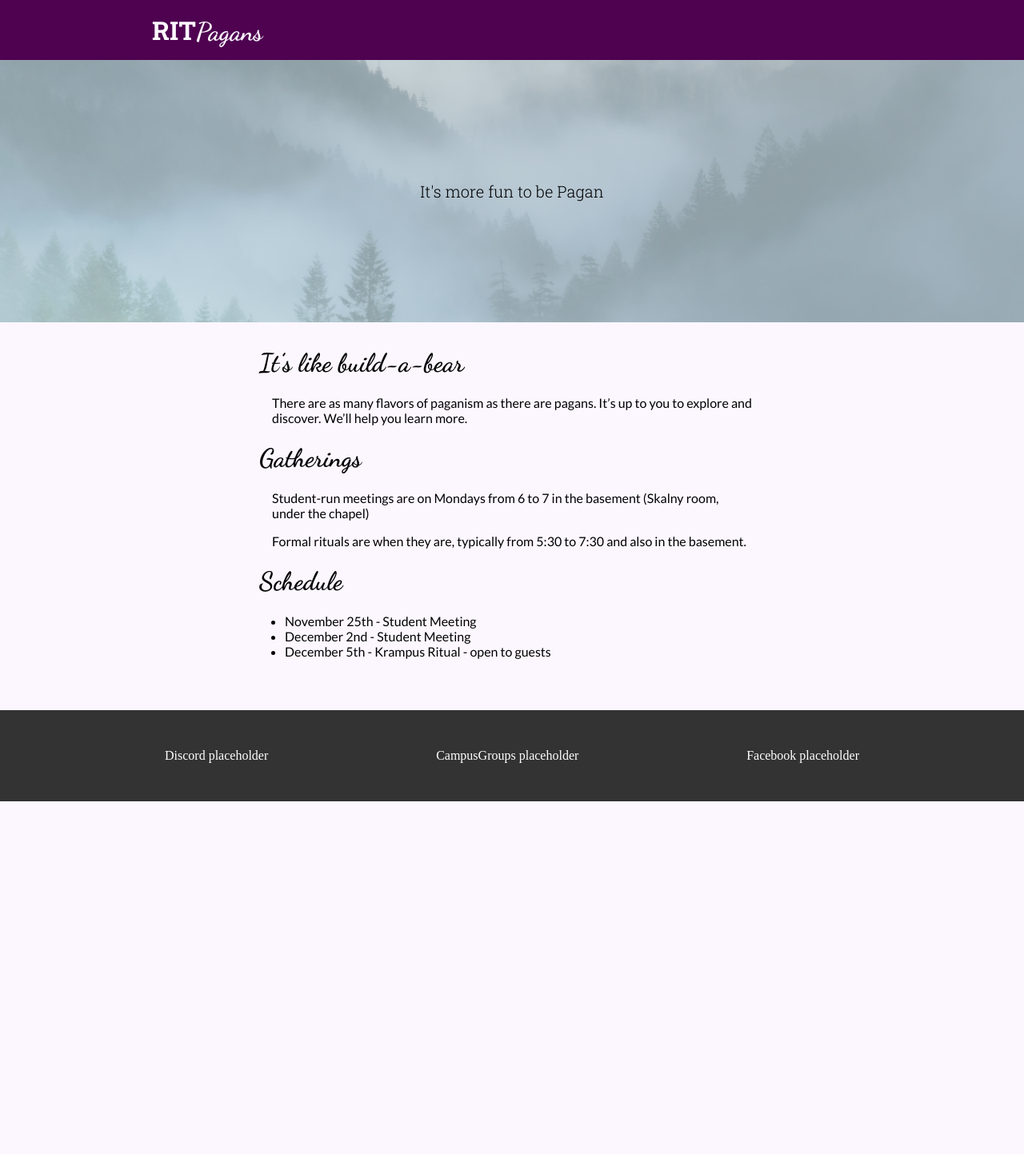
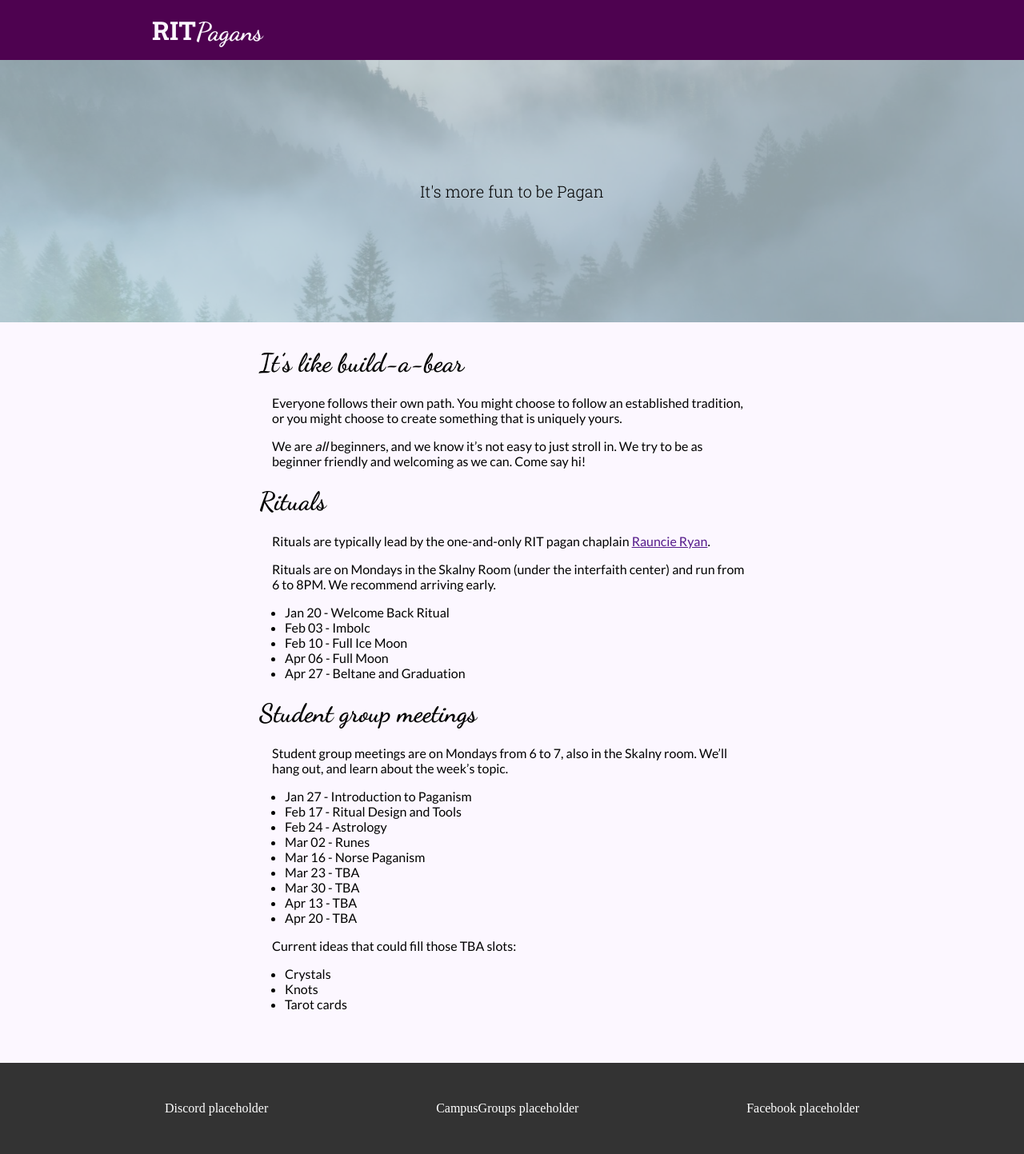
Before and after one commit to ritpagans/ritpagans.com, a Jekyll site: the page built from index.md, in a window 1280 px wide. Shown: the whole page at 80% size. Built offline with Jekyll 4.4.1, drawn with Linux system fonts in a browser that asks for light colours; before the commit the page ends 1002 px from its top, so only the background shows below that.

Commit message:
updated homepage

```diff
--- a/index.md
+++ b/index.md
@@ -5,16 +5,38 @@ title: Home
 
 # It's like build-a-bear
 
-There are as many flavors of paganism as there are pagans. It's up to you to explore and discover. We'll help you learn more.
+Everyone follows their own path. You might choose to follow an established tradition, or you might choose to create something that is uniquely yours.
 
-# Gatherings
+We are *all* beginners, and we know it's not easy to just stroll in. We  try to be as beginner friendly and welcoming as we can. Come say hi!
 
-Student-run meetings are on Mondays from 6 to 7 in the basement (Skalny room, under the chapel)
+# Rituals
 
-Formal rituals are when they are, typically from 5:30 to 7:30 and also in the basement.
+Rituals are typically lead by the one-and-only RIT pagan chaplain [Rauncie Ryan]().
 
-# Schedule
+Rituals are on Mondays in the Skalny Room (under the interfaith center) and run from 6 to 8PM. We recommend arriving early.
 
-- November 25th - Student Meeting
-- December 2nd - Student Meeting
-- December 5th - Krampus Ritual - open to guests
+- Jan 20 - Welcome Back Ritual
+- Feb 03 - Imbolc
+- Feb 10 - Full Ice Moon
+- Apr 06 - Full Moon
+- Apr 27 - Beltane and Graduation
+
+# Student group meetings
+
+Student group meetings are on Mondays from 6 to 7, also in the Skalny room. We'll hang out, and learn about the week's topic.
+
+- Jan 27 - Introduction to Paganism
+- Feb 17 - Ritual Design and Tools
+- Feb 24 - Astrology
+- Mar 02 - Runes
+- Mar 16 - Norse Paganism
+- Mar 23 - TBA
+- Mar 30 - TBA
+- Apr 13 - TBA
+- Apr 20 - TBA
+
+Current ideas that could fill those TBA slots:
+
+- Crystals
+- Knots
+- Tarot cards
```
